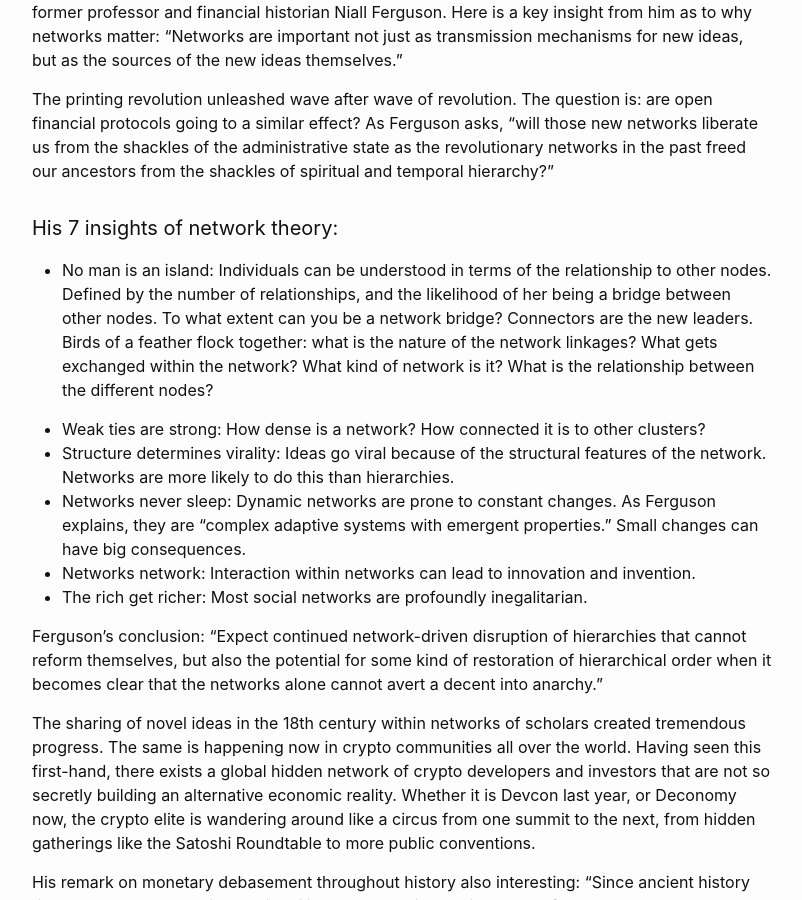
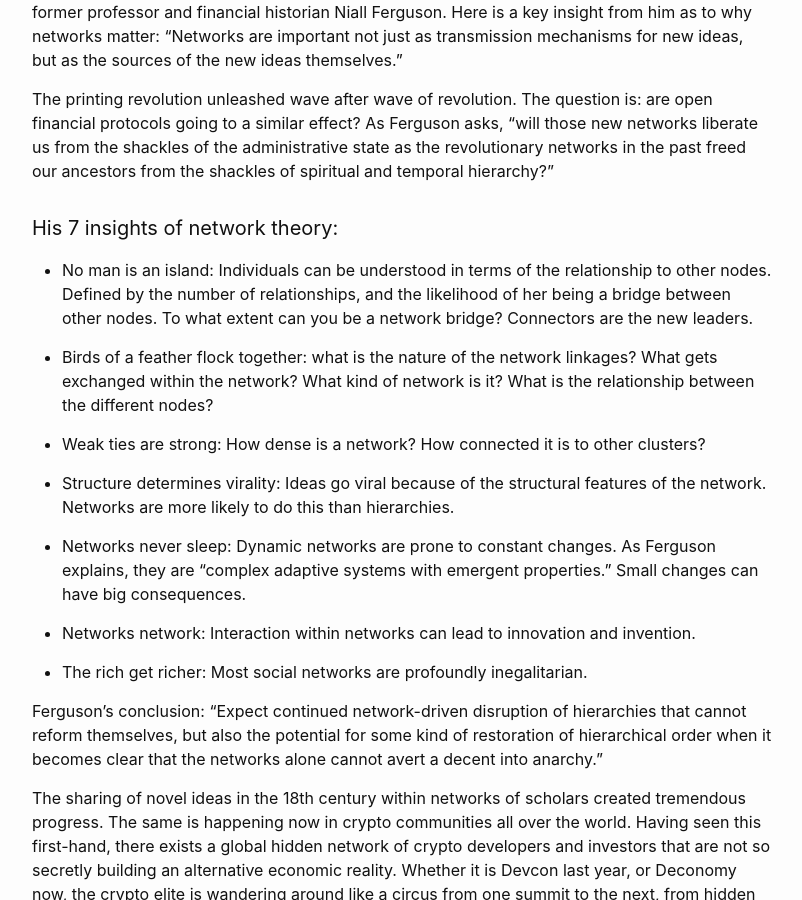
Before and after one commit to link-daniel/link.github.io, a Jekyll site: the page built from futurenetworked.md, in a window 1280 px wide and 900 px high, scrolled down 3341 px. Shown: the whole window, without its empty margins (238-1040 px from the left). Built offline with Jekyll 4.4.1, drawn with Linux system fonts in a browser that asks for light colours.

```diff
--- a/futurenetworked.md
+++ b/futurenetworked.md
@@ -56,12 +56,17 @@ The printing revolution unleashed wave after wave of revolution. The question is
 #### His 7 insights of network theory:
 
 - No man is an island: Individuals can be understood in terms of the relationship to other nodes. Defined by the number of relationships, and the likelihood of her being a bridge between other nodes. To what extent can you be a network bridge? Connectors are the new leaders.
-Birds of a feather flock together: what is the nature of the network linkages? What gets exchanged within the network? What kind of network is it? What is the relationship between the different nodes?
+
+- Birds of a feather flock together: what is the nature of the network linkages? What gets exchanged within the network? What kind of network is it? What is the relationship between the different nodes?
 
 - Weak ties are strong: How dense is a network? How connected it is to other clusters?
+
 - Structure determines virality: Ideas go viral because of the structural features of the network. Networks are more likely to do this than hierarchies.
+
 - Networks never sleep: Dynamic networks are prone to constant changes. As Ferguson explains, they are “complex adaptive systems with emergent properties.” Small changes can have big consequences.
+
 - Networks network: Interaction within networks can lead to innovation and invention.
+
 - The rich get richer: Most social networks are profoundly inegalitarian.
 
 Ferguson’s conclusion: “Expect continued network-driven disruption of hierarchies that cannot reform themselves, but also the potential for some kind of restoration of hierarchical order when it becomes clear that the networks alone cannot avert a decent into anarchy.”
@@ -81,7 +86,7 @@ I can state the core idea in two relatively simple propositions. One is that in
 
 If you like more details on this:
 
-The concept of reflexivity needs a little more explication. It applies exclusively to situations that have thinking participants. The participants’ thinking serves two functions. One is to understand the world in which we live; I call this the cognitive function. The other is to change the situation to our advantage. I call this the participating or manipulative function. The two functions connect thinking and reality in opposite directions. In the cognitive function, reality is supposed to determine the participants’ views; the direction of causation is from the world to the mind. By contrast, in the manipulative function, the direction of causation is from the mind to the world, that is to say, the intentions of the participants have an effect on the world. When both functions operate at the same time they can interfere with each other.
+> The concept of reflexivity needs a little more explication. It applies exclusively to situations that have thinking participants. The participants’ thinking serves two functions. One is to understand the world in which we live; I call this the cognitive function. The other is to change the situation to our advantage. I call this the participating or manipulative function. The two functions connect thinking and reality in opposite directions. In the cognitive function, reality is supposed to determine the participants’ views; the direction of causation is from the world to the mind. By contrast, in the manipulative function, the direction of causation is from the mind to the world, that is to say, the intentions of the participants have an effect on the world. When both functions operate at the same time they can interfere with each other.
 
 How? By depriving each function of the independent variable that would be needed to determine the value of the dependent variable. Because, when the independent variable of one function is the dependent variable of the other, neither function has a genuinely independent variable. This means that the cognitive function can’t produce enough knowledge to serve as the basis of the participants’ decisions. Similarly, the manipulative function can have an effect on the outcome, but can’t determine it. In other words, the outcome is liable to diverge from the participants’ intentions. There is bound to be some slippage between intentions and actions and further slippage between actions and outcomes. As a result, there is an element of uncertainty both in our understanding of reality and in the actual course of events.
 
@@ -99,9 +104,9 @@ If you care to read my take on it, I wrote my undergraduate thesis on Soros’s
 
 Again, better to be understood in Soros’s own words:
 
-I have developed a theory about boom-bust processes, or bubbles, along these lines. Every bubble has two components: an underlying trend that prevails in reality and a misconception relating to that trend. A boom-bust process is set in motion when a trend and a misconception positively reinforce each other. The process is liable to be tested by negative feedback along the way. If the trend is strong enough to survive the test, both the trend and the misconception will be further reinforced. Eventually, market expectations become so far removed from reality that people are forced to recognize that a misconception is involved. A twilight period ensues during which doubts grow, and more people loose faith, but the prevailing trend is sustained by inertia. As Chuck Prince, former head of Citigroup said: we must continue dancing until the music stops. Eventually a point is reached when the trend is reversed; it then becomes self reinforcing in the opposite direction…
+> I have developed a theory about boom-bust processes, or bubbles, along these lines. Every bubble has two components: an underlying trend that prevails in reality and a misconception relating to that trend. A boom-bust process is set in motion when a trend and a misconception positively reinforce each other. The process is liable to be tested by negative feedback along the way. If the trend is strong enough to survive the test, both the trend and the misconception will be further reinforced. Eventually, market expectations become so far removed from reality that people are forced to recognize that a misconception is involved. A twilight period ensues during which doubts grow, and more people loose faith, but the prevailing trend is sustained by inertia. As Chuck Prince, former head of Citigroup said: we must continue dancing until the music stops. Eventually a point is reached when the trend is reversed; it then becomes self reinforcing in the opposite direction…
 
-… Bubbles that conform to this pattern go through distinct stages: inception; a period of acceleration, interrupted and reinforced by successful tests; a twilight period; and the reversal point or climax, followed by acceleration on the downside culminating in a financial crisis. The length and strength of each stage is unpredictable, but there is an internal logic to the sequence of stages. So the sequence is predictable-but even that can be terminated by government intervention or some other form of negative feedback.
+> … Bubbles that conform to this pattern go through distinct stages: inception; a period of acceleration, interrupted and reinforced by successful tests; a twilight period; and the reversal point or climax, followed by acceleration on the downside culminating in a financial crisis. The length and strength of each stage is unpredictable, but there is an internal logic to the sequence of stages. So the sequence is predictable-but even that can be terminated by government intervention or some other form of negative feedback.
 
 Typically, bubbles have an asymmetric shape. The boom is long and drawn out: slow to start, it accelerates gradually until it flattens out during the twilight period. The bust is short and steep because it is reinforced by the forced liquidation of unsound positions. Disillusionment turns into panic, reaching its climax in a financial crisis.
 
```
